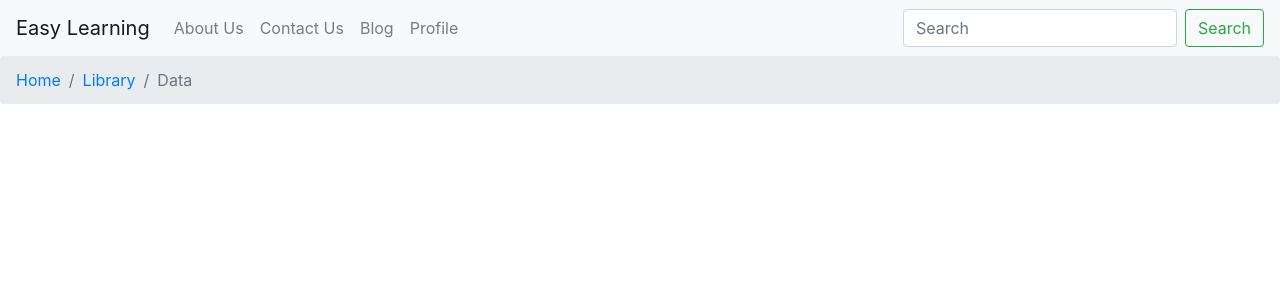
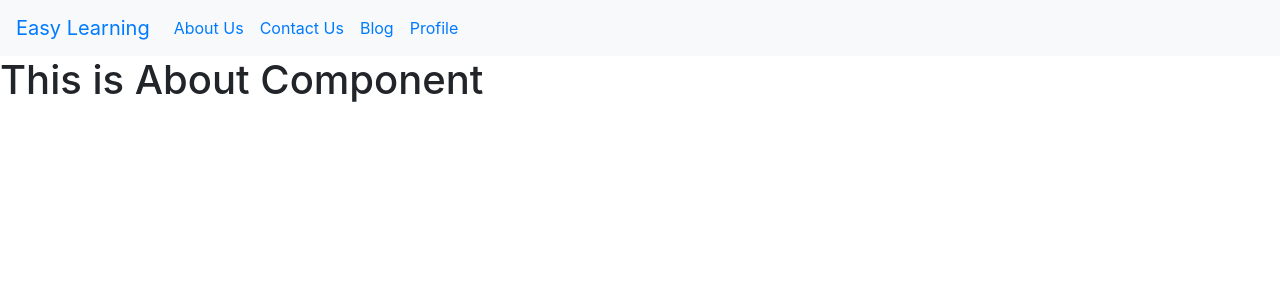
Before and after one commit to tackernao0522/kazi-react-smile, a React (Create React App) app: page /about in a window 1280 px wide. Shown: the top 300 px of the page. Built offline with nearby package versions, Linux system fonts and the light colour scheme.

Commit message:
Router Link Load Component

```diff
--- a/src/App.js
+++ b/src/App.js
@@ -1,43 +1,12 @@
 import React from "react";
-import Button from 'react-bootstrap/Button';
 import 'bootstrap/dist/css/bootstrap.min.css';
-import Breadcrumb from "react-bootstrap/Breadcrumb";
-import Navbar from "react-bootstrap/Navbar";
-import Nav from "react-bootstrap/Nav";
-import Form from "react-bootstrap/Form";
-import FormControl from "react-bootstrap/FormControl";
 
 class App extends React.Component {
 
   render() {
     return (
       <div className="App">
-        <Navbar bg="light" expand="lg">
-          <Navbar.Brand href="#home">Easy Learning</Navbar.Brand>
-          <Navbar.Toggle aria-controls="basic-navbar-nav" />
-          <Navbar.Collapse id="basic-navbar-nav">
-            <Nav className="mr-auto">
-              <Nav.Link href="#home">About Us</Nav.Link>
-              <Nav.Link href="#link">Contact Us</Nav.Link>
-              <Nav.Link href="#link">Blog</Nav.Link>
-              <Nav.Link href="#link">Profile</Nav.Link>
-            </Nav>
-            <Form style={{ display: "inherit" }}>
-              <FormControl type="text" placeholder="Search" className="mr-sm-2" />
-              <Button variant="outline-success">Search</Button>
-            </Form>
-          </Navbar.Collapse>
-        </Navbar>
-
-        <div>
-          <Breadcrumb>
-            <Breadcrumb.Item href="#">Home</Breadcrumb.Item>
-            <Breadcrumb.Item href="https://getbootstrap.com/docs/4.0/components/breadcrumb/">
-              Library
-            </Breadcrumb.Item>
-            <Breadcrumb.Item active>Data</Breadcrumb.Item>
-          </Breadcrumb>
-        </div>
+        <h1>This is our Home Component</h1>
       </div>
     )
   }
--- /dev/null
+++ b/src/Header.jsx
@@ -0,0 +1,49 @@
+import { Component } from 'react'
+import { Nav, Navbar } from 'react-bootstrap'
+import { BrowserRouter as Router, Link, Route, Switch } from 'react-router-dom'
+import App from './App'
+import About from './components/About'
+import Blog from './components/Blog'
+import Contact from './components/Contact'
+import Profile from './components/Profile'
+
+export default class Header extends Component {
+  render() {
+    return (
+      <Router>
+        <div>
+          <Navbar bg="light" expand="lg">
+            <Navbar.Brand><Link to="/">Easy Learning</Link></Navbar.Brand>
+            <Navbar.Toggle aria-controls="basic-navbar-nav" />
+            <Navbar.Collapse id="basic-navbar-nav">
+              <Nav className="mr-auto">
+                <Nav.Link><Link to="/about">About Us</Link></Nav.Link>
+                <Nav.Link><Link to="/contact">Contact Us</Link></Nav.Link>
+                <Nav.Link><Link to="/blog">Blog</Link></Nav.Link>
+                <Nav.Link><Link to="/profile">Profile</Link></Nav.Link>
+              </Nav>
+            </Navbar.Collapse>
+          </Navbar>
+        </div>
+
+        <Switch>
+          <Route path="/about">
+            <About />
+          </Route>
+          <Route path="/contact">
+            <Contact />
+          </Route>
+          <Route path="/blog">
+            <Blog />
+          </Route>
+          <Route path="/profile">
+            <Profile />
+          </Route>
+          <Route path="/">
+            <App />
+          </Route>
+        </Switch>
+      </Router>
+    )
+  }
+}
--- a/src/components/About.jsx
+++ b/src/components/About.jsx
@@ -0,0 +1,11 @@
+import { Component } from 'react'
+
+export default class About extends Component {
+  render() {
+    return (
+      <div>
+        <h1>This is About Component</h1>
+      </div>
+    )
+  }
+}
--- a/src/components/Blog.jsx
+++ b/src/components/Blog.jsx
@@ -0,0 +1,11 @@
+import { Component } from 'react'
+
+export default class Blog extends Component {
+  render() {
+    return (
+      <div>
+        <h1>This is Blog Component</h1>
+      </div>
+    )
+  }
+}
--- a/src/components/Contact.jsx
+++ b/src/components/Contact.jsx
@@ -0,0 +1,11 @@
+import { Component } from 'react'
+
+export default class Contact extends Component {
+  render() {
+    return (
+      <div>
+        <h1>This is Contact Component</h1>
+      </div>
+    )
+  }
+}
--- a/src/components/Profile.jsx
+++ b/src/components/Profile.jsx
@@ -0,0 +1,11 @@
+import { Component } from 'react'
+
+export default class Profile extends Component {
+  render() {
+    return (
+      <div>
+        <h1>This is Profile Component</h1>
+      </div>
+    )
+  }
+}
--- a/src/index.js
+++ b/src/index.js
@@ -1,12 +1,12 @@
 import React from 'react';
 import ReactDOM from 'react-dom';
 import './index.css';
-import App from './App';
 import reportWebVitals from './reportWebVitals';
+import Header from './Header';
 
 ReactDOM.render(
   <React.StrictMode>
-    <App />
+    <Header />
   </React.StrictMode>,
   document.getElementById('root')
 );
```
Also changed, not shown: 1 other file (tests, documents, lock files or other folders).
